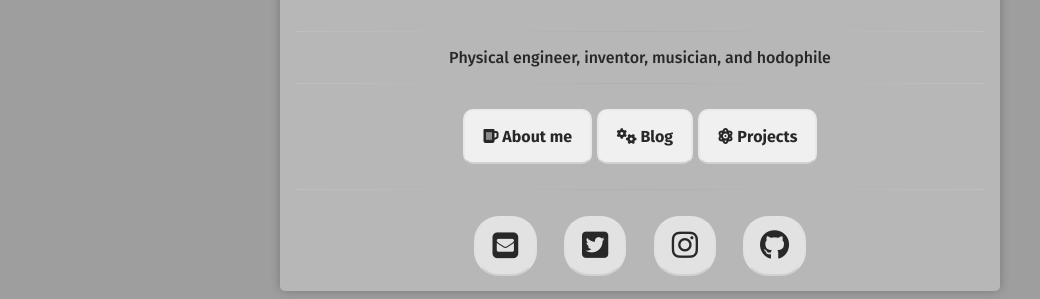
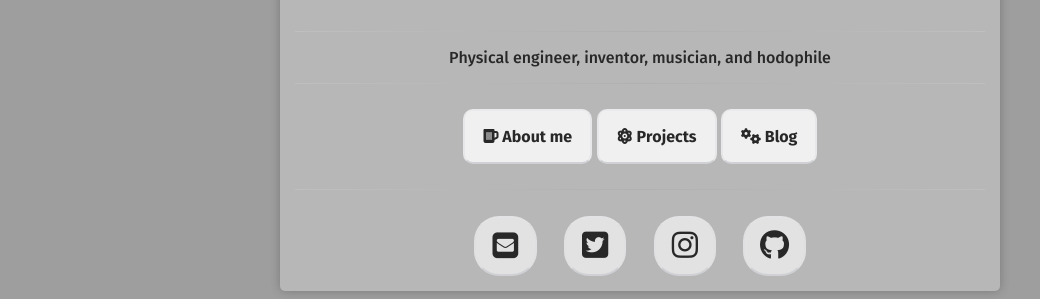
Before and after one commit to dfalveargOT/dfalveargOT.github.io, a Jekyll site: the page built from index.html, in a window 1280 px wide. Shown: the part 423-722 px from the top of the page, without its empty margins (0-1040 px from the left). Built offline with Jekyll 4.4.1, drawn with Linux system fonts in a browser that asks for light colours; nearby versions of some CDN libraries; some web fonts are replaced.

Commit message:
Add files via upload

```diff
--- a/_layouts/home.html
+++ b/_layouts/home.html
@@ -37,11 +37,11 @@ layout: compress
                          <a class="btn_main zoombtn" href="{{ site.url }}/about"><i class="fas fa-beer"></i>
                          About me
                          </a>
+                      <a class="btn_main zoombtn" href="{{ site.url }}/projects"><i class="fas fa-atom"></i>
+                         Projects
+                         </a>
                          <a class="btn_main zoombtn" href="{{ site.url }}/posts"><i class="fas fa-cogs"></i>
                          Blog
-                         </a>
-                         <a class="btn_main zoombtn" href="{{ site.url }}/projects"><i class="fas fa-atom"></i>
-                         Projects
                          </a>
                  </h3>
                 {% include social-links.html %}
```
